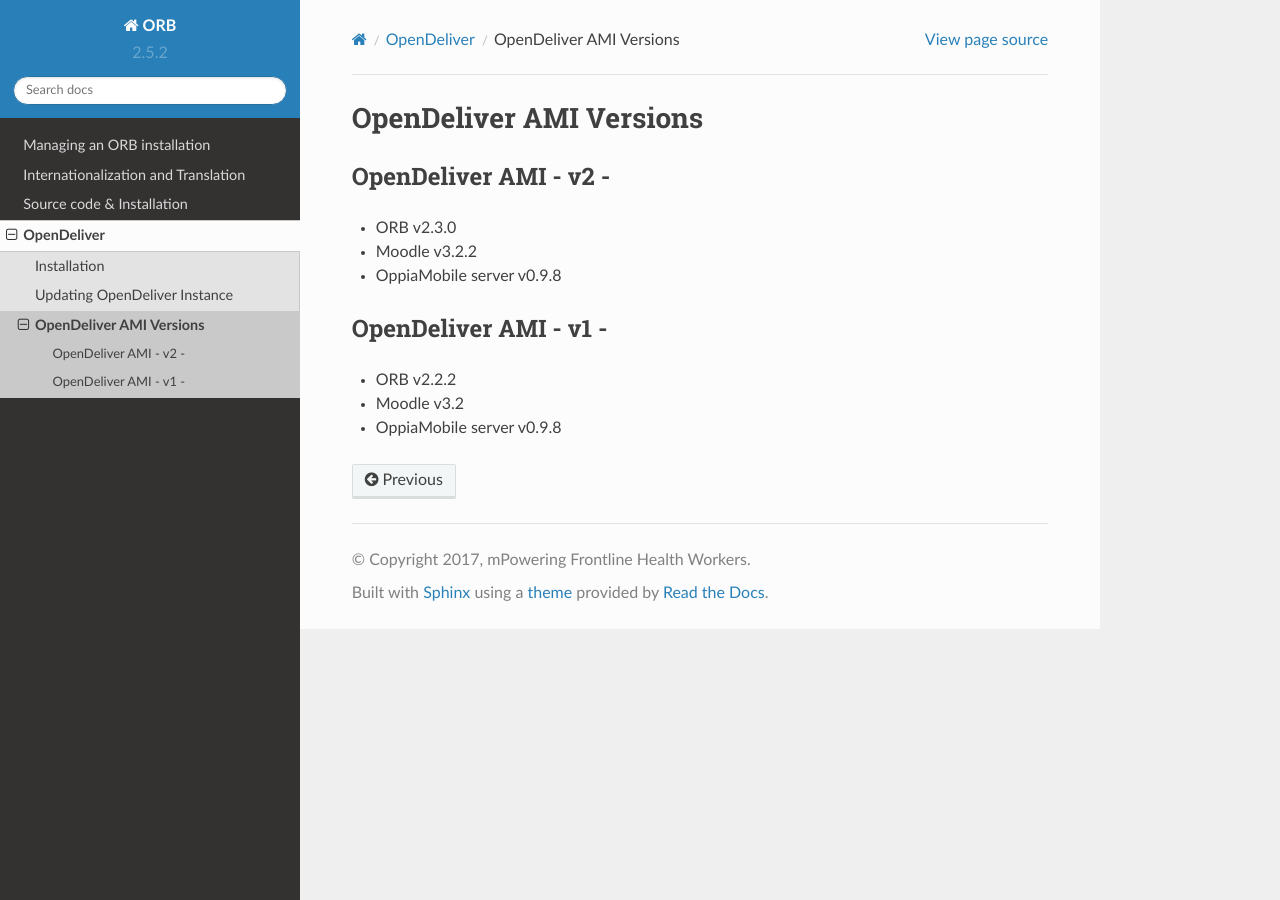
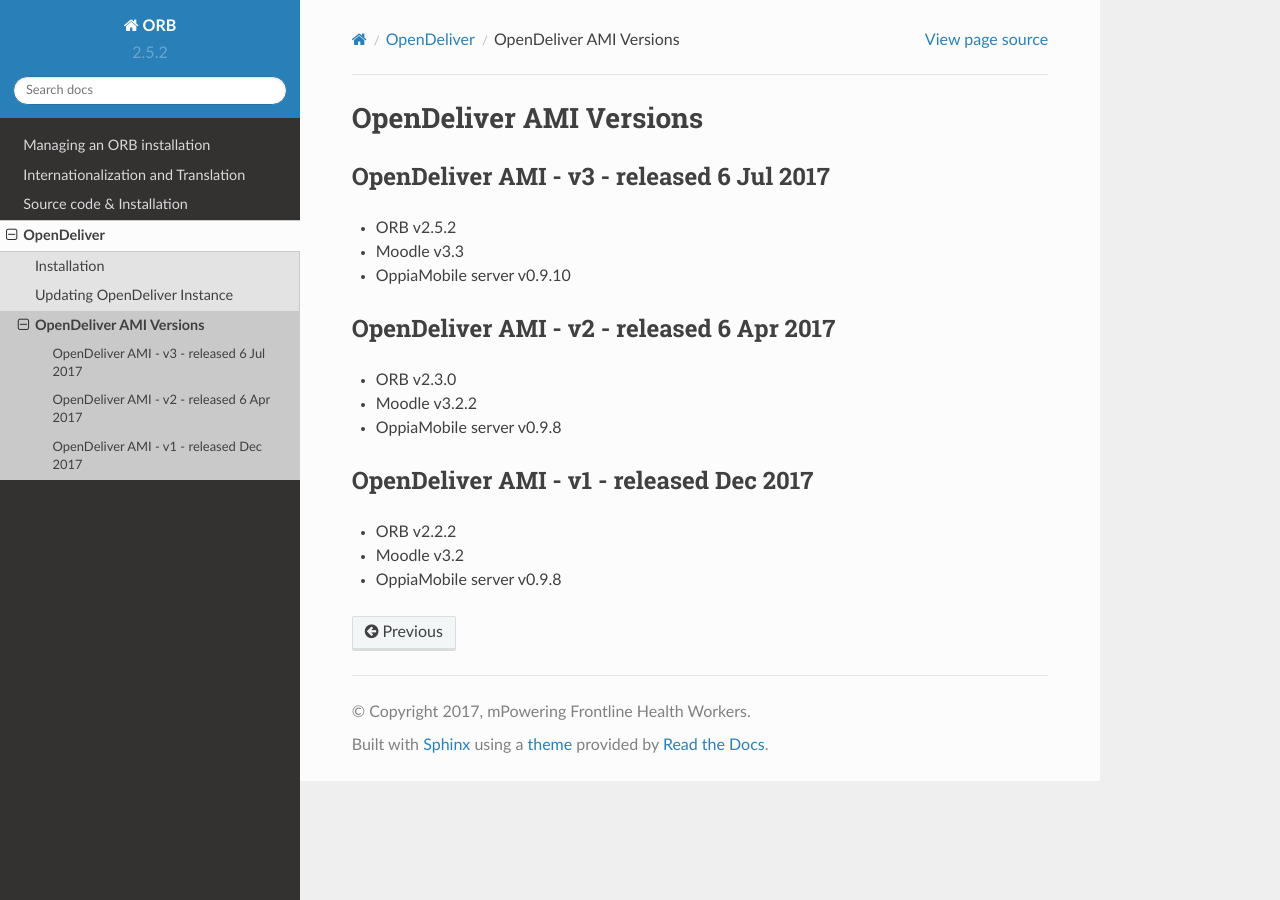
Before and after one commit to mPowering/django-orb, a Sphinx documentation site: the page built from docs/opendeliver/versions.rst, in a window 1280 px wide. Built offline with Sphinx 7.4.7 and the Read the Docs theme 2.0.0, drawn with Linux system fonts in a browser that asks for light colours.

Commit message:
update docs

```diff
--- a/docs/opendeliver/versions.rst
+++ b/docs/opendeliver/versions.rst
@@ -3,10 +3,20 @@
 
 
 
+.. _opendeliver-amiv3:
+
+OpenDeliver AMI - v3 - released 6 Jul 2017
+--------------------------------------------
+
+* ORB v2.5.2
+* Moodle v3.3
+* OppiaMobile server v0.9.10
+
+
 .. _opendeliver-amiv2:
 
-OpenDeliver AMI - v2 -
-------------------------------------
+OpenDeliver AMI - v2 - released 6 Apr 2017
+--------------------------------------------
 
 * ORB v2.3.0
 * Moodle v3.2.2
@@ -15,8 +25,8 @@
 
 .. _opendeliver-amiv1:
 
-OpenDeliver AMI - v1 -
-------------------------------------
+OpenDeliver AMI - v1 - released Dec 2017
+------------------------------------------
 
 * ORB v2.2.2
 * Moodle v3.2
```
